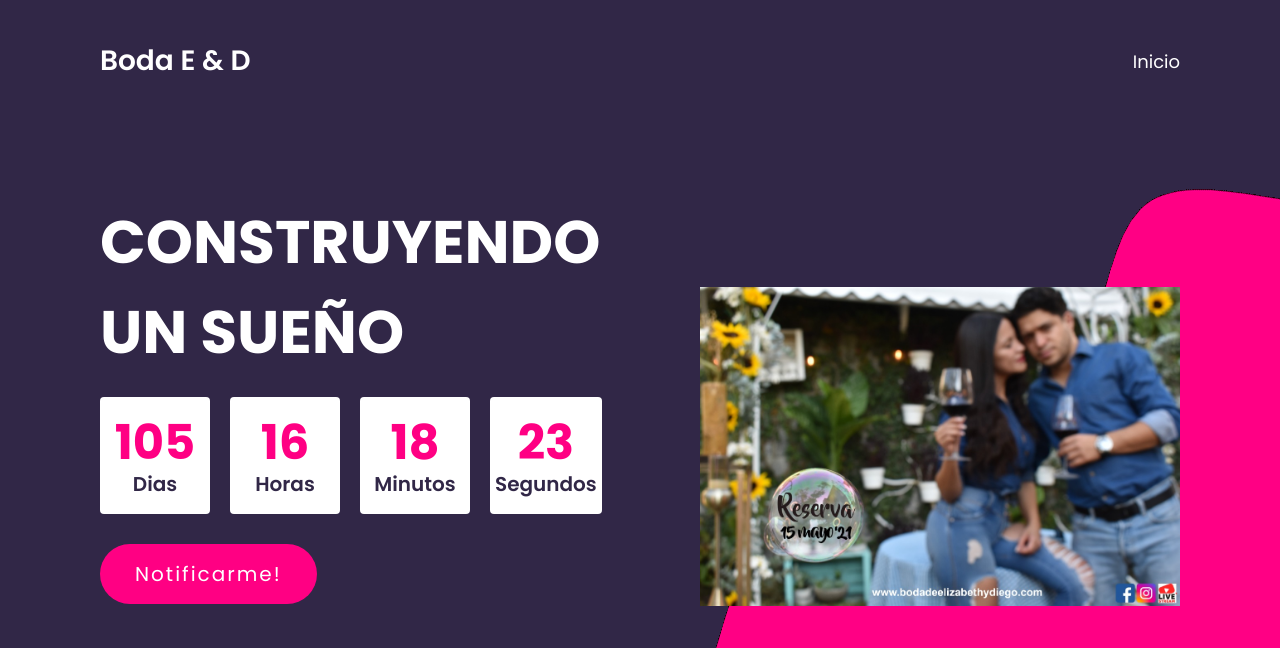
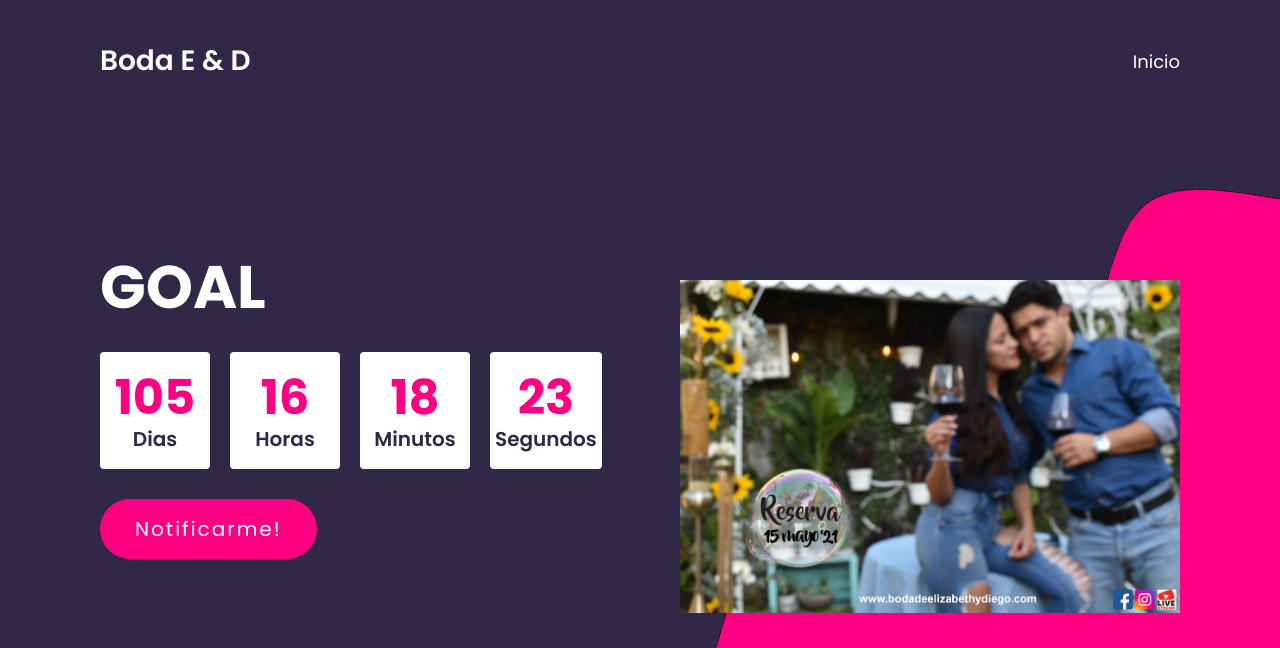
Before and after one commit to plasticoaa/Working, a plain HTML site: page index.html in a window 1280 px wide. Shown: the top 648 px of the page. Drawn offline with Linux system fonts and the light colour scheme.

Commit message:
Update index.html

```diff
--- a/index.html
+++ b/index.html
@@ -20,7 +20,7 @@
   <section>
     <img src="curve.png" class="wave">
     <div class="contentBx">
-      <h2>Construyendo un sueño</h2>
+      <h2>Goal</h2>
 
       <div class="countdown">
         <div class="time"><div id="day">NA</div><span>Dias</span></div>
```
